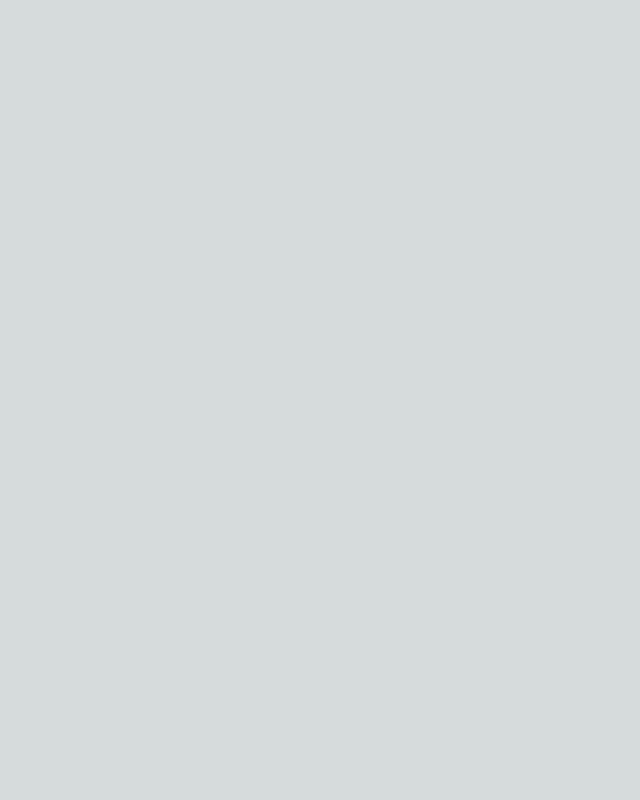
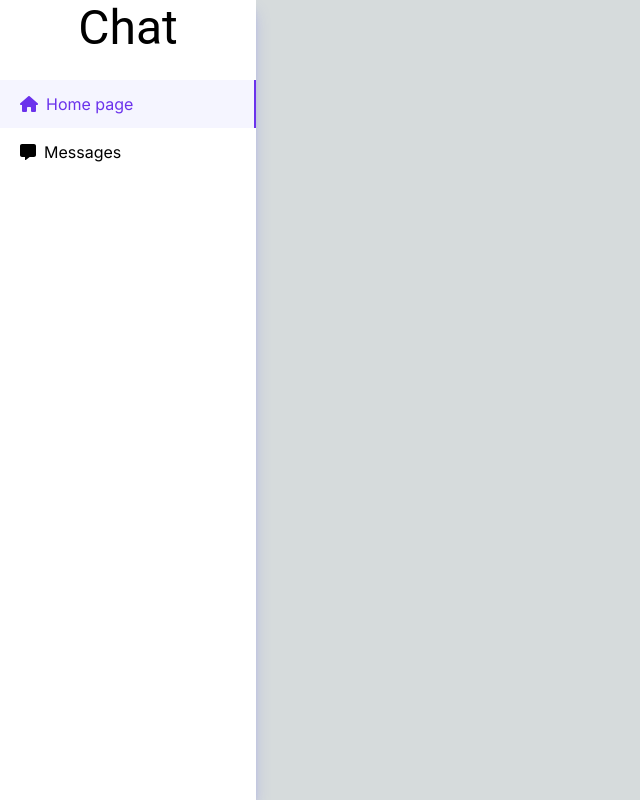
Before and after one commit to tuan-khanh/realtime-chat-app, a Next.js app in the folder client/: page / in a window 1280 px wide. Shown: the whole page, without its empty margins (0-640 px from the left). Built offline with nearby package versions, Linux system fonts and the light colour scheme.

Commit message:
implement side bar

```diff
--- a/client/src/app/globals.css
+++ b/client/src/app/globals.css
@@ -24,6 +24,7 @@ body {
       rgb(var(--background-end-rgb))
     )
     rgb(var(--background-start-rgb));
+		box-sizing: border-box;
 }
 
 @layer utilities {
--- a/client/src/app/layout.tsx
+++ b/client/src/app/layout.tsx
@@ -1,6 +1,8 @@
 import type { Metadata } from "next";
 import { Inter } from "next/font/google";
 import "./globals.css";
+import Sidebar from "@/components/layouts/sidebar";
+import { Box, Container } from "@mui/material";
 
 const inter = Inter({ subsets: ["latin"] });
 
@@ -16,7 +18,14 @@ export default function RootLayout({
 }>) {
   return (
     <html lang="en">
-      <body className={inter.className}>{children}</body>
+      <body className={inter.className}>
+        <div className="flex w-full h-full">
+          <Sidebar></Sidebar>
+          <Box className="flex flex-col w-full ml-64">
+            {children}
+          </Box>
+        </div>
+      </body>
     </html>
   );
 }
--- a/client/src/app/page.tsx
+++ b/client/src/app/page.tsx
@@ -1,3 +1,5 @@
+"use client";
+
 export default function Home() {
   return <main></main>;
 }
--- /dev/null
+++ b/client/src/components/layouts/sidebar.tsx
@@ -0,0 +1,74 @@
+"use client";
+
+import { IconProp } from "@fortawesome/fontawesome-svg-core";
+import { faHome, faMessage } from "@fortawesome/free-solid-svg-icons";
+import { FontAwesomeIcon } from "@fortawesome/react-fontawesome";
+import { Box, Stack, Tooltip, Typography } from "@mui/material";
+import Link from "next/link";
+import { usePathname } from "next/navigation";
+import React from "react";
+
+interface INavItem {
+  title: string;
+  path: string;
+  icon: IconProp;
+}
+
+const items: INavItem[] = [
+  {
+    title: "Home page",
+    path: "/",
+    icon: faHome,
+  },
+  {
+    title: "Messages",
+    path: "/messages",
+    icon: faMessage,
+  },
+];
+
+function Sidebar() {
+  const [selectedItem, setSelectedItem] = React.useState(items[0].title);
+  // const router = useRouter();
+  const pathname = usePathname();
+
+  return (
+    <Box className="h-screen fixed top-0 left-0 w-20 md:w-64 bg-white shadow-lg shadow-indigo-500/40">
+      {/* Logo */}
+      <Box className="h-20">
+        <Typography
+          variant="h3"
+          className="text-center mt-8 mb-10 font-semibold text-base sm:text-4xl"
+        >
+          Chat
+        </Typography>
+      </Box>
+      {/* Nav items */}
+      <Box component={"nav"}>
+        <Stack>
+          {items.map((item, index) => (
+            <Link
+              key={index}
+              href={item.path}
+              className={
+                "flex items-center px-5 py-3 justify-center md:justify-start" +
+                (pathname === item.path
+                  ? " bg-sidebar-bgActive text-sidebar-active border-r-2 border-r-[#6b32ec]"
+                  : " hover:bg-sidebar-bgActive hover:text-sidebar-active") +
+                " transition ease-in-out duration-300 hover:animate-bounce hover:delay-6000"
+              }
+            >
+              <Tooltip title={item.title}>
+                <FontAwesomeIcon icon={item.icon} />
+              </Tooltip>
+
+              <p className="hidden md:block ml-2">{item.title}</p>
+            </Link>
+          ))}
+        </Stack>
+      </Box>
+    </Box>
+  );
+}
+
+export default Sidebar;
--- a/client/tailwind.config.ts
+++ b/client/tailwind.config.ts
@@ -13,6 +13,18 @@ const config: Config = {
         "gradient-conic":
           "conic-gradient(from 180deg at 50% 50%, var(--tw-gradient-stops))",
       },
+      colors: {
+        sidebar: {
+          active: "#6b32ec",
+          bgActive: "#f5f5ff",
+          iconActive: "#636c80",
+        },
+      },
+      borderColor: {
+        sidebar: {
+          active: "#6b32ec",
+        },
+      },
     },
   },
   plugins: [],
```
Also changed, not shown: client/package.json (+7 -1 lines), 1 other file (tests, documents, lock files or other folders).
